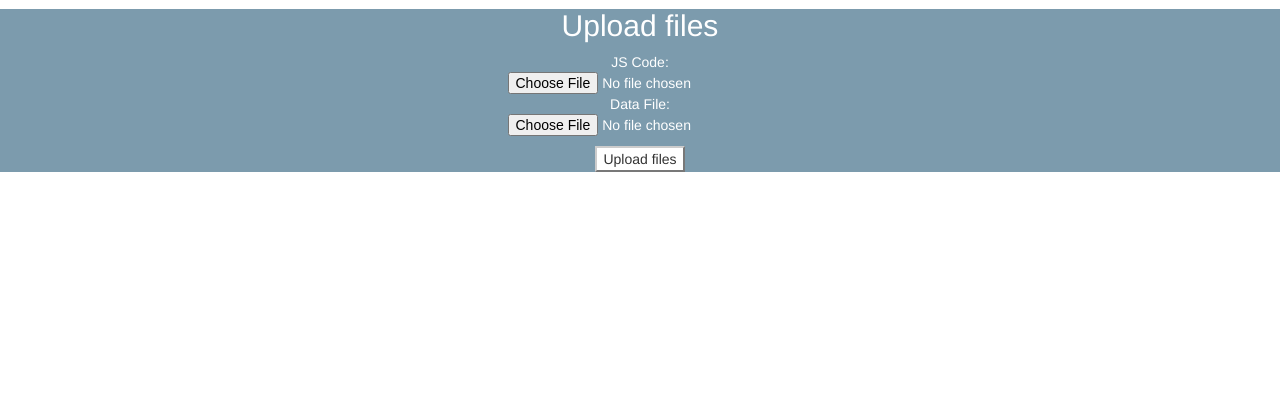
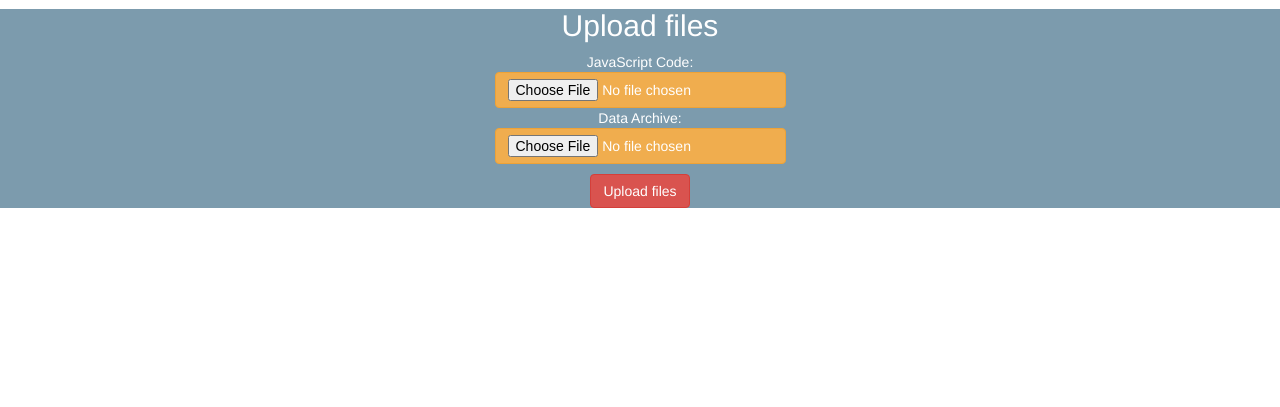
Before and after one commit to PhoneMapWebApps/PhoneMapServer, a Flask app: page /tasks in a window 1280 px wide. Shown: the part 51-458 px from the top of the page. Run offline with Flask 2, Linux system fonts and the light colour scheme; parts of the project's set-up code (start-up, migrations or seed data) failed here and were passed over; some libraries are stand-ins or nearby versions.

Commit message:
Restyled upload page

```diff
--- a/web/templates/tasks.html
+++ b/web/templates/tasks.html
@@ -19,6 +19,9 @@
         }
         body {
             text-align: center;
+        }
+        form {
+            display: inline;
         }
     </style>
     <link rel="stylesheet" href="https://maxcdn.bootstrapcdn.com/bootstrap/3.3.7/css/bootstrap.min.css">
@@ -90,10 +93,11 @@
     <h2>Upload files</h2>
     <form id="upload"  action="" method="POST" enctype="multipart/form-data">
         <p align="center">
-            JS Code:<input type="file" name="JS_FILE"> Data File:<input type=file name="ZIP_FILE">
+            JavaScript Code:<input class="btn btn-warning" type="file" name="JS_FILE">
+            Data Archive:<input class="btn btn-warning" type=file name="ZIP_FILE">
         </p>
         <p align="center">
-            <input class="btn-default" type="submit" value="Upload files">
+            <input class="btn btn-danger" type="submit" value="Upload files">
         </p>
     </form>
 
```
